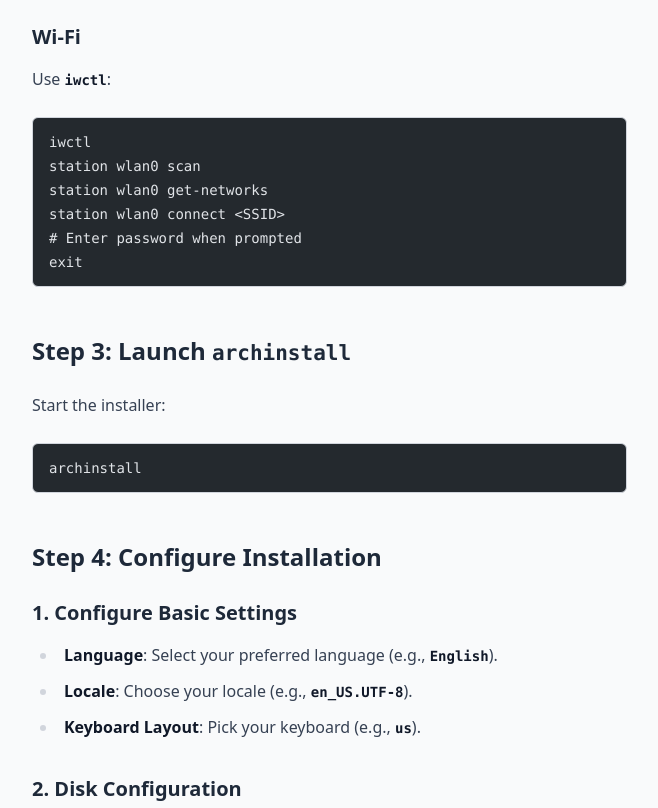
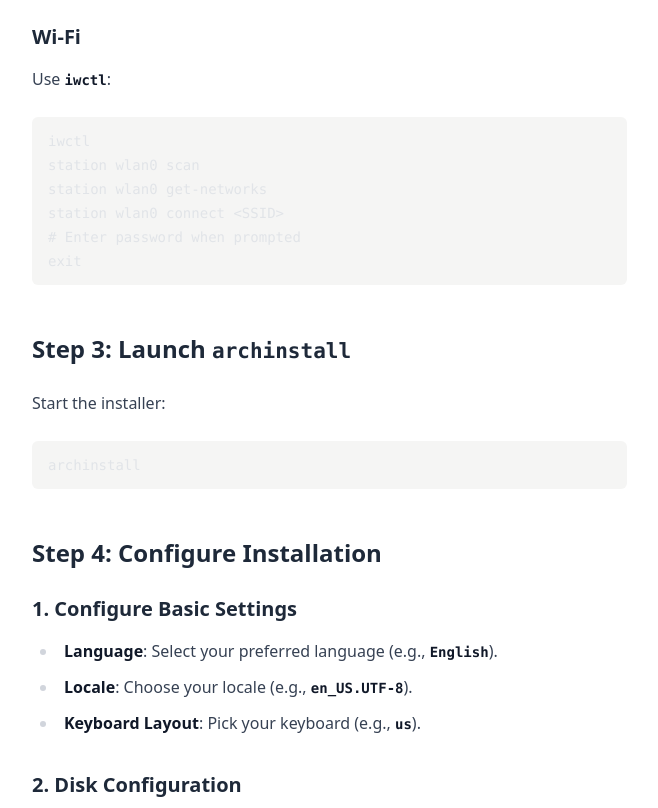
Before and after one commit to chenxing-dev/blog, an Astro site: page /archinstall-step-by-step-guide-to-install-arch-linux in a window 1280 px wide. Shown: the part 1123-1931 px from the top of the page, without its empty margins (8-666 px from the left). Built offline with nearby package versions, Linux system fonts and the light colour scheme; Astro itself is replaced by a stand-in of ours; some packages are replaced by stand-ins of ours; code samples lack their colours.

Commit message:
change light mode background color

```diff
--- a/astro.config.mjs
+++ b/astro.config.mjs
@@ -1,6 +1,6 @@
-import { defineConfig } from 'astro/config';
+import { defineConfig } from "astro/config";
 
-import tailwindcss from '@tailwindcss/vite';
+import tailwindcss from "@tailwindcss/vite";
 
 // https://astro.build/config
 export default defineConfig({
@@ -12,9 +12,9 @@ export default defineConfig({
   markdown: {
     shikiConfig: {
       themes: {
-        light: 'min-light',
-        dark: 'slack-dark',
-      },
+        light: "github-light-high-contrast",
+        dark: "slack-dark"
+      }
     }
   }
 });
--- a/src/layouts/Layout.astro
+++ b/src/layouts/Layout.astro
@@ -19,7 +19,7 @@ const { title } = Astro.props;
     <meta name="generator" content={Astro.generator} />
     <title>{title}</title>
   </head>
-  <body class="bg-gray-50 dark:bg-stone-900 text-stone-900 dark:text-gray-50">
+  <body class="bg-white dark:bg-stone-900 text-stone-900 dark:text-gray-50">
     <main class="container mx-auto px-4 py-8">
       <Header />
       <slot />
--- a/src/styles/global.css
+++ b/src/styles/global.css
@@ -15,7 +15,7 @@ html.dark .astro-code span {
 }
 
 .astro-code {
-    border: 1px solid var(--color-gray-300)
+    background-color: var(--color-stone-100) !important;
 }
 html.dark .astro-code {
     border: 1px solid var(--color-stone-800)
```
